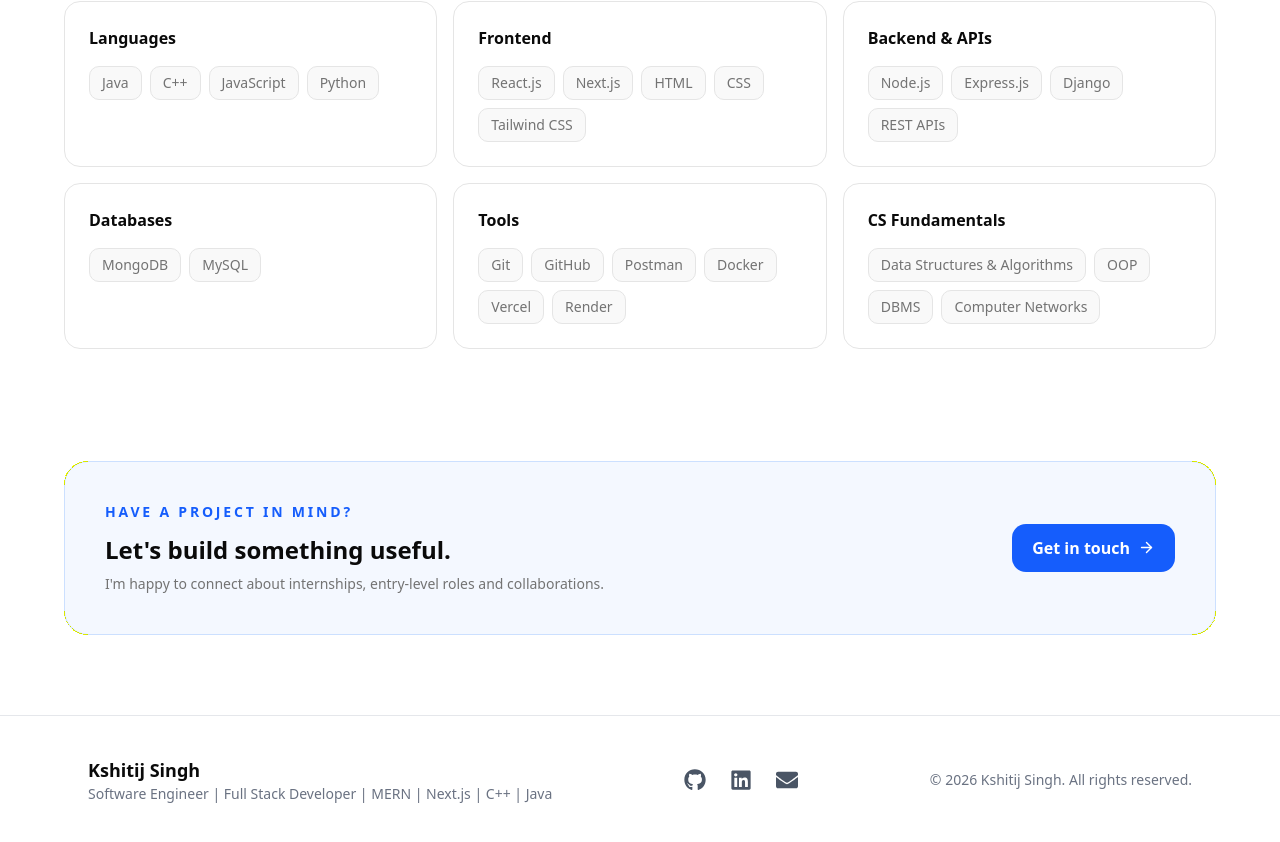
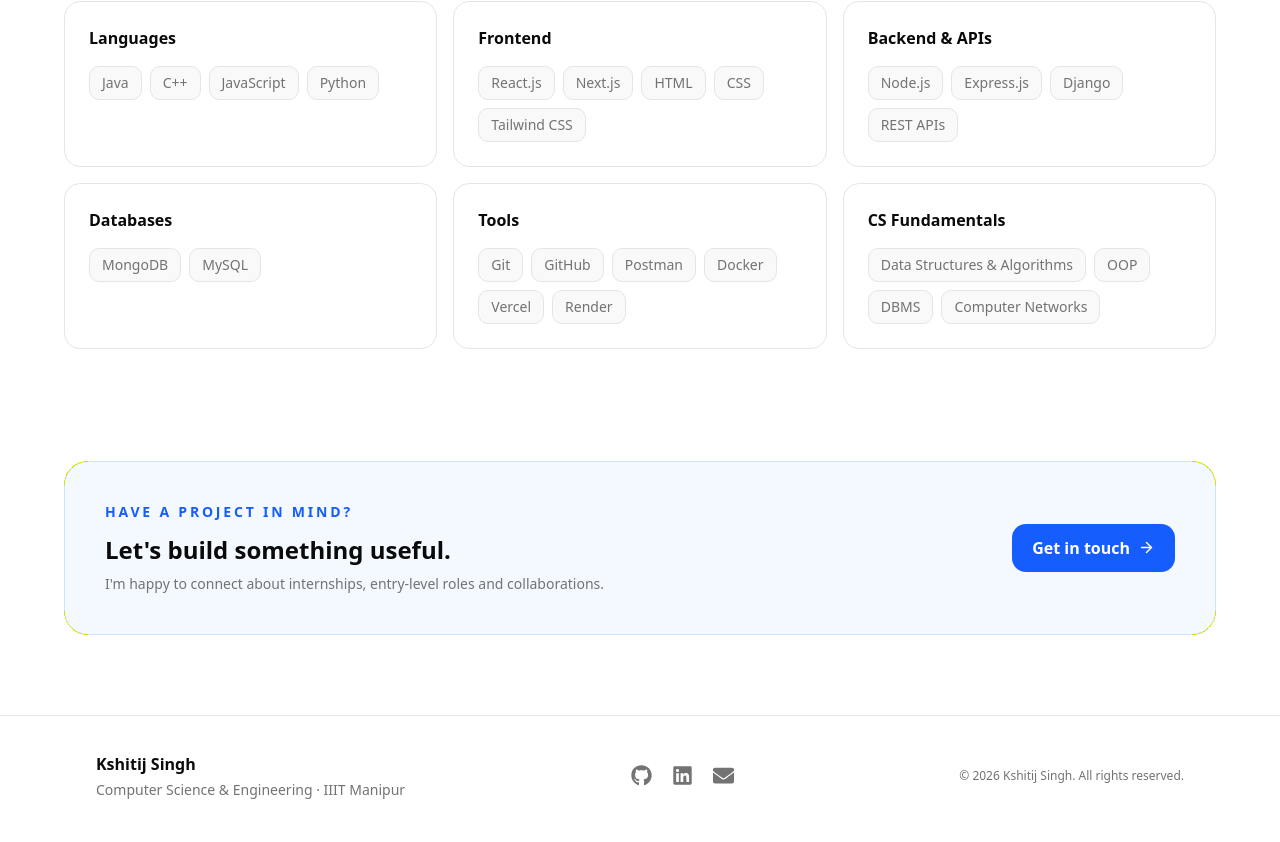
Before and after one commit to KshitijSingh07/portfolio, a Next.js app: page / in a window 1280 px wide. Shown: the part 1690-2532 px from the top of the page. Built offline with nearby package versions, Linux system fonts and the light colour scheme.

Commit message:
Refresh portfolio content and presentation

```diff
--- a/app/components/footer.tsx
+++ b/app/components/footer.tsx
@@ -1,52 +1,19 @@
-// components/Footer.tsx
 import { FaGithub, FaLinkedin, FaEnvelope } from "react-icons/fa";
 
 export default function Footer() {
   return (
-    <footer className="bg-background text-foreground border-t border-gray-200 dark:border-gray-700">
-      <div className="max-w-6xl mx-auto px-6 py-10 flex flex-col md:flex-row justify-between items-center space-y-4 md:space-y-0">
-
-        {/* Left - Personal Info */}
+    <footer className="border-t border-border bg-background text-foreground">
+      <div className="mx-auto flex max-w-6xl flex-col items-center justify-between gap-5 px-5 py-9 sm:px-8 md:flex-row">
         <div className="text-center md:text-left">
-          <h2 className="text-lg font-semibold">Kshitij Singh</h2>
-          <p className="text-sm text-gray-500 dark:text-gray-400">
-            Software Engineer | Full Stack Developer | MERN | Next.js | C++ | Java
-          </p>
+          <h2 className="font-semibold">Kshitij Singh</h2>
+          <p className="mt-1 text-sm text-muted-foreground">Computer Science & Engineering · IIIT Manipur</p>
         </div>
-
-        {/* Center - Social Icons */}
-        <div className="flex space-x-6">
-          <a
-            href="https://github.com/KshitijSingh07"
-            target="_blank"
-            rel="noopener noreferrer"
-            className="text-gray-600 hover:text-blue-600 dark:text-gray-400 dark:hover:text-blue-500 transition"
-            aria-label="GitHub"
-          >
-            <FaGithub size={22} />
-          </a>
-          <a
-            href="https://www.linkedin.com/in/kshitij-singh-86b4731b9/"
-            target="_blank"
-            rel="noopener noreferrer"
-            className="text-gray-600 hover:text-blue-600 dark:text-gray-400 dark:hover:text-blue-500 transition"
-            aria-label="LinkedIn"
-          >
-            <FaLinkedin size={22} />
-          </a>
-          <a
-            href="mailto:kshitijsin07@gmail.com"
-            className="text-gray-600 hover:text-blue-600 dark:text-gray-400 dark:hover:text-blue-500 transition"
-            aria-label="Email"
-          >
-            <FaEnvelope size={22} />
-          </a>
+        <div className="flex items-center gap-5">
+          <a href="https://github.com/KshitijSingh07" target="_blank" rel="noreferrer" aria-label="GitHub" className="text-muted-foreground transition hover:text-blue-500"><FaGithub size={21} /></a>
+          <a href="https://www.linkedin.com/in/kshitij-singh-86b4731b9/" target="_blank" rel="noreferrer" aria-label="LinkedIn" className="text-muted-foreground transition hover:text-blue-500"><FaLinkedin size={21} /></a>
+          <a href="mailto:kshitijsin07@gmail.com" aria-label="Email" className="text-muted-foreground transition hover:text-blue-500"><FaEnvelope size={21} /></a>
         </div>
-
-        {/* Right - Copyright */}
-        <div className="text-sm text-gray-500 dark:text-gray-400 text-center md:text-right">
-          &copy; {new Date().getFullYear()} Kshitij Singh. All rights reserved.
-        </div>
+        <p className="text-center text-xs text-muted-foreground">© {new Date().getFullYear()} Kshitij Singh. All rights reserved.</p>
       </div>
     </footer>
   );
```
